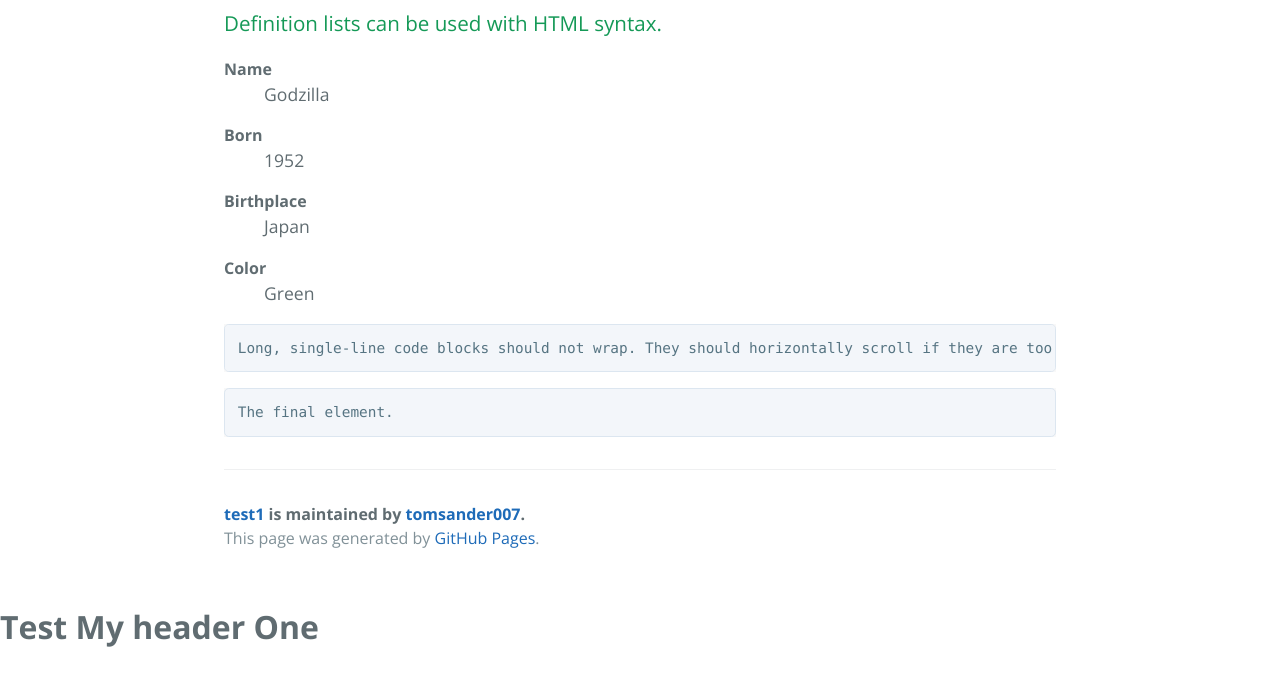
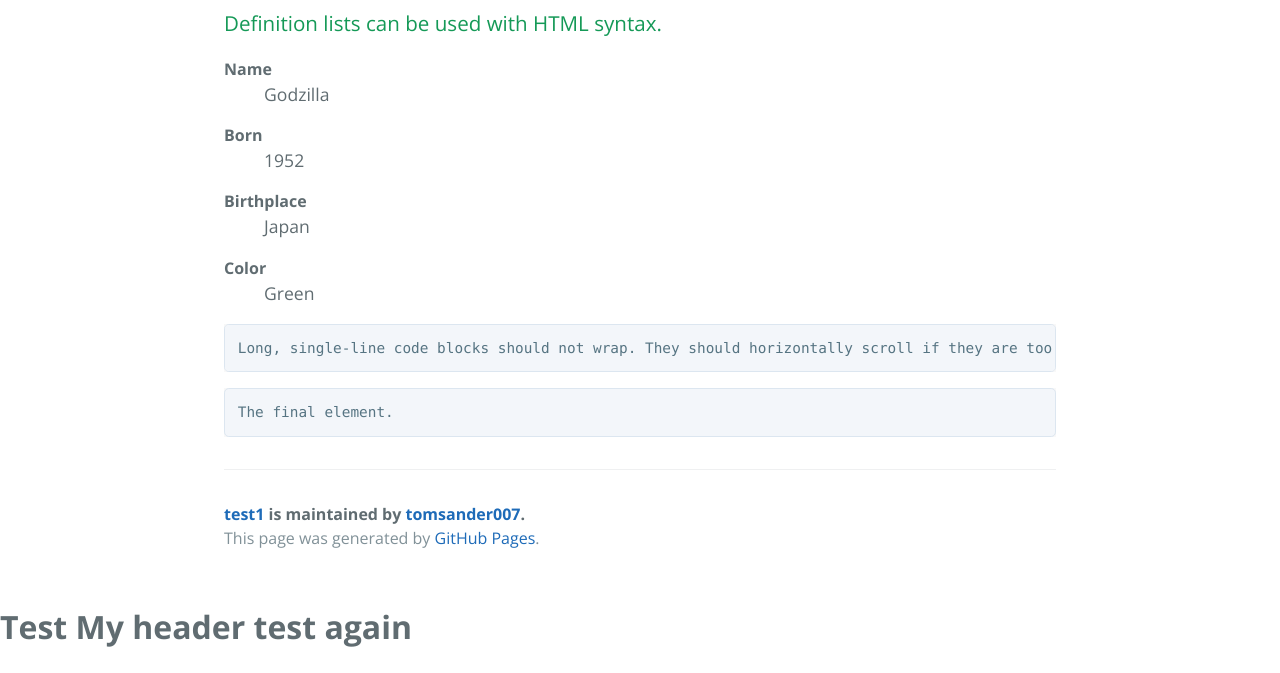
Before and after one commit to tomsander007/test1, a Jekyll site: the page built from index.md, in a window 1280 px wide and 900 px high, scrolled down 3372 px, cut to the strip 227-900 px from the top of the window. Built offline with Jekyll 4.4.1, drawn with Linux system fonts in a browser that asks for light colours.

Commit message:
5  commit

```diff
--- a/_layouts/default.html
+++ b/_layouts/default.html
@@ -49,6 +49,6 @@
       </footer>
     </main>
 
-    <h1> Test My header One</h1>
+    <h1> Test My header test again</h1>
   </body>
 </html>
```
